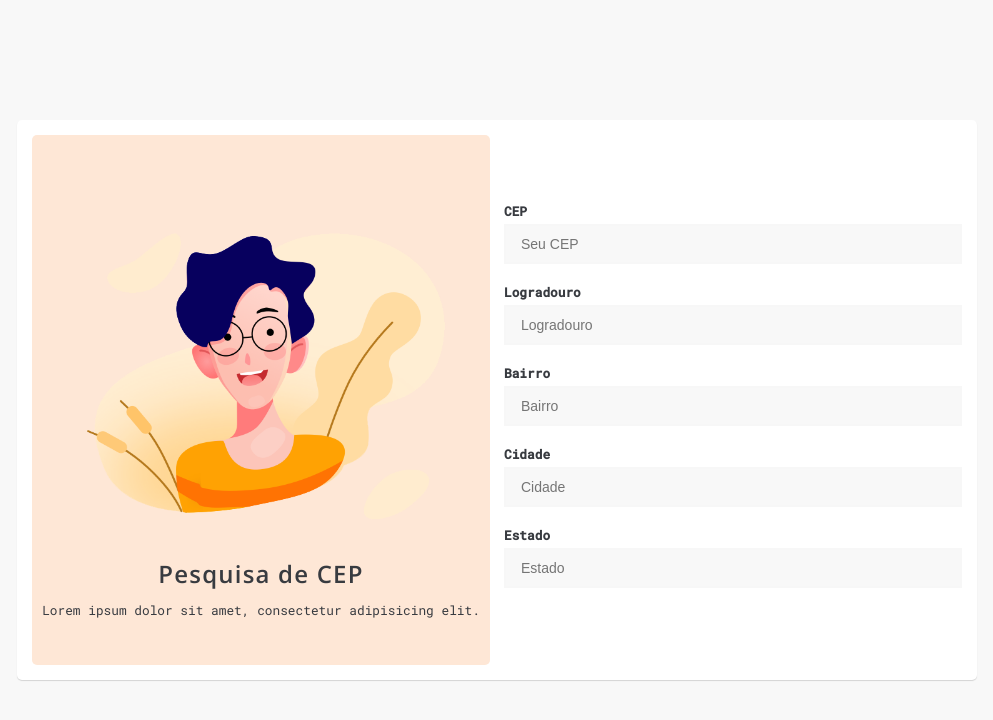
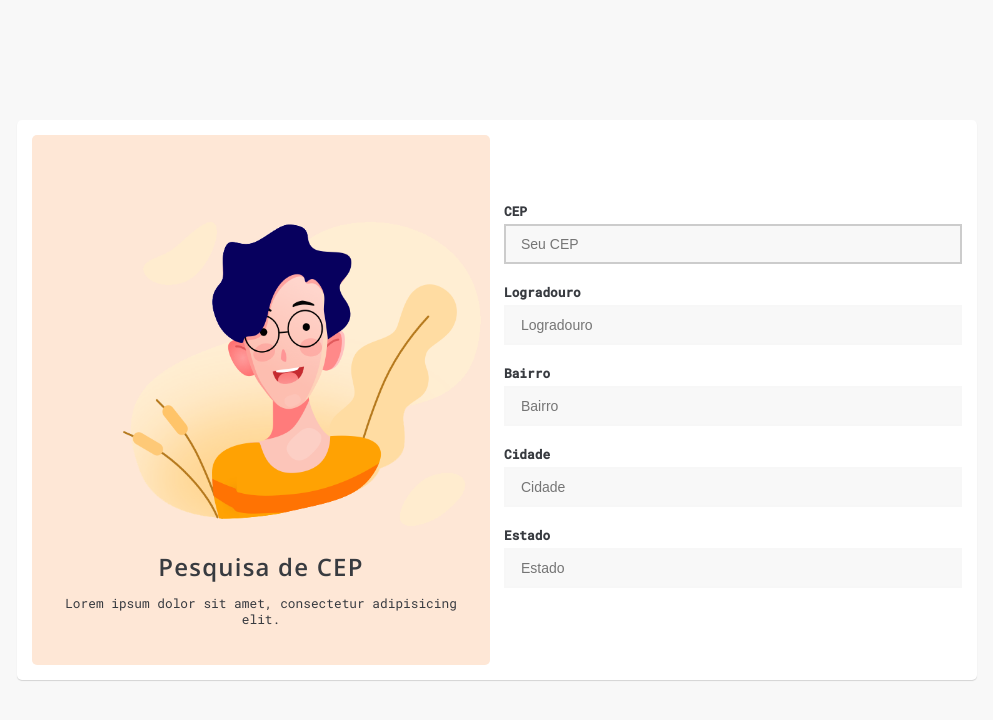
Before and after one commit to daniel-silva-dxp/modernjs, a website: page src/176 - CEP Consulta/index.html in a window 1280 px wide. Shown: the whole page, without its empty margins (143-1136 px from the left). Drawn offline with nearby package versions, Linux system fonts and the light colour scheme.

Commit message:
feat: refatorando html

```diff
--- a/src/176 - CEP Consulta/index.html
+++ b/src/176 - CEP Consulta/index.html
@@ -17,7 +17,7 @@
         <![endif]-->
         <main>
             <section class="container border-radius-5 box display-flex">
-                <div class="wrap wrap-flex">
+                <div class="wrap display-flex">
                     <img src="./src/img/avatar.png" alt="Avatar" title="Avatar PNG">
                     <div class="wrap-text">
                         <h1>Pesquisa de CEP</h1>
@@ -26,12 +26,12 @@
                         </p>
                     </div>
                 </div>
-                <form class="form">
+                <form class="form display-flex">
                     <div class="wrap-form">
                         <div class="form-group">
                             <label class="control-label label-text-format" for="inputCEP">CEP</label>
                             <span class="controls">
-                                <input class="form-control" type="text" id="inputCEP" placeholder="Seu CEP">
+                                <input class="form-control" type="text" id="inputCEP" placeholder="Seu CEP" autofocus>
                             </span>
                         </div>
                         <div class="form-group">
```
